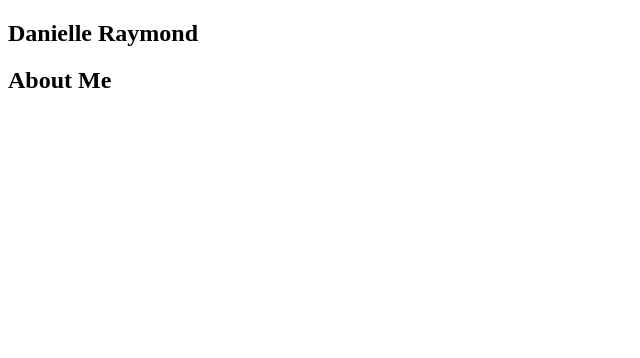
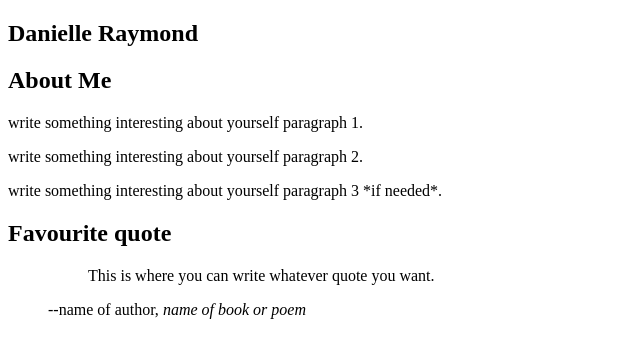
Before and after one commit to raym0141/html-assignment, a plain HTML site: page index.html in a window 1280 px wide. Shown: the whole page, without its empty margins (0-640 px from the left). Drawn offline with Linux system fonts and the light colour scheme.

Commit message:
Update index.html

```diff
--- a/index.html
+++ b/index.html
@@ -1,17 +1,31 @@
 <!DOCTYPE html>
 
-<html lang="en">
-  <head>
-    <title>Danielle Raymond</title>
+<html lang="en"><head>
+<title>Danielle Raymond</title>
 
+</head><body><article>
+<div class="header">
+	<h1>Danielle Raymond</h1>
 
-<article>
-<div class="header">
-  <h1>Danielle Raymond</h1>
-  </div>
+</div>
 
-  <div class="content">
-    <h1>About Me</h1>
-    <!--3paragraphs-->
-    </article>
-  </html>
+<div class="content">
+	<h1>About Me</h1>
+	<p>write something interesting about yourself paragraph 1.</p>
+	<p>write something interesting about yourself paragraph 2.</p>
+	<p>write something interesting about yourself paragraph 3 *if needed*.</p>
+
+<div class="quote">
+	<h1>Favourite quote</h1>
+
+<a!-change website="" name="" for="" cite="">
+
+<figure>
+	<blockquote cite="http://www.cnn.com">
+	This is where you can write whatever quote you want.
+	</blockquote>
+	<figcaption>--name of author, <cite>name of book or poem</cite>
+	</figcaption>
+</figure>
+
+</a!-change></div></div></article></body></html>
```
